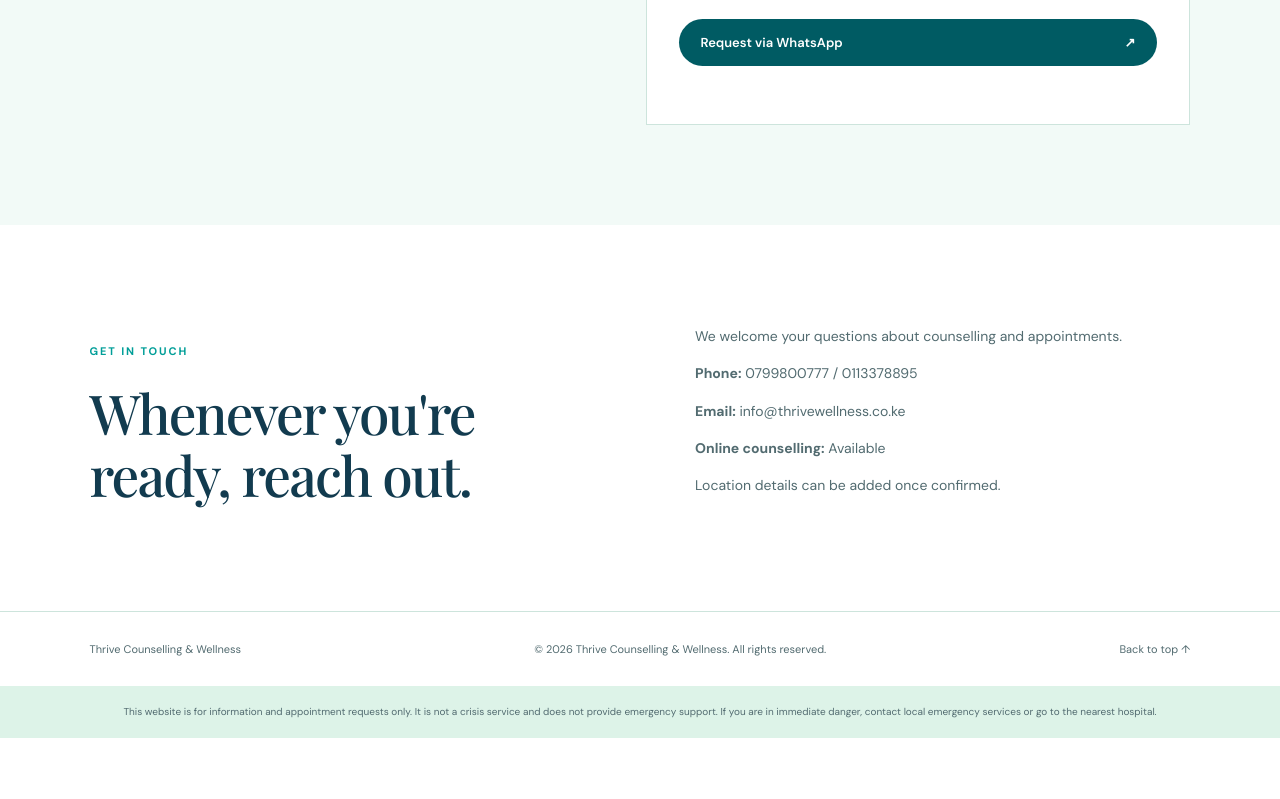
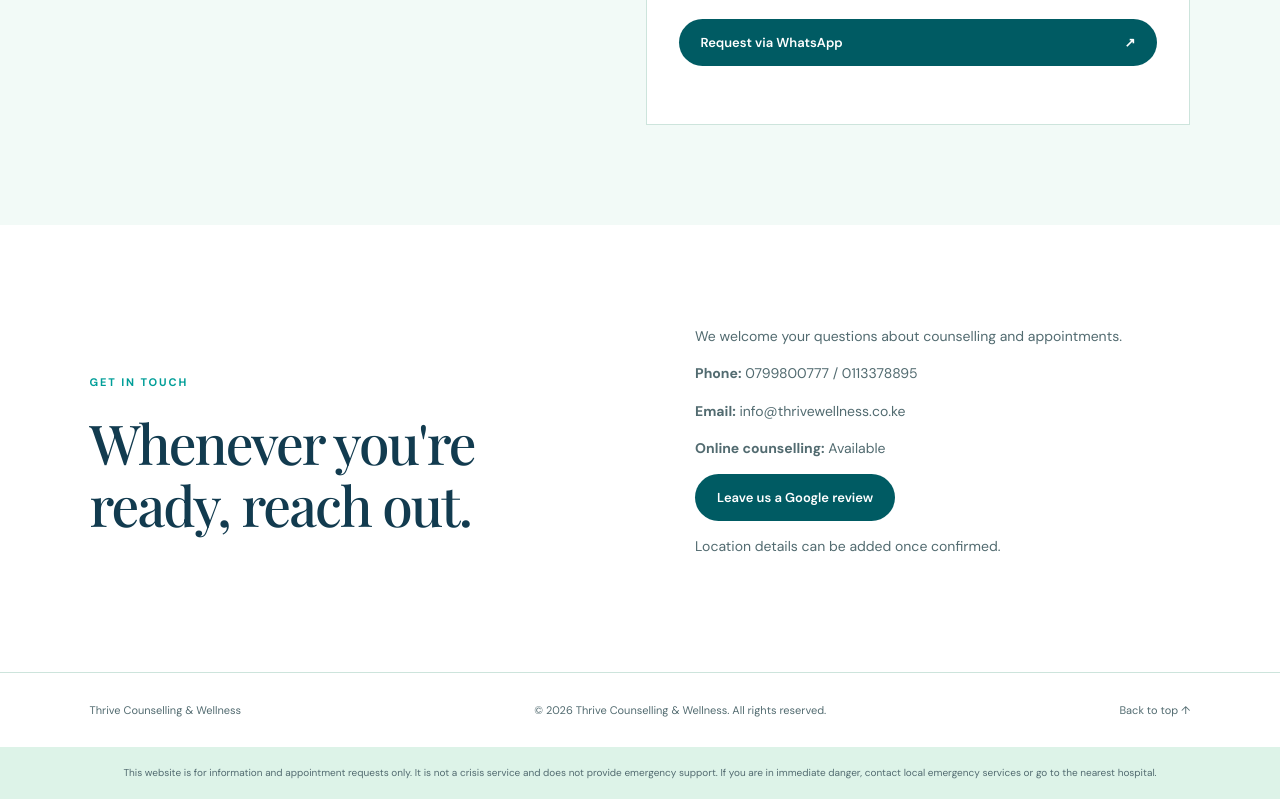
Before and after one commit to chesamtech/thrive-counseling-and-wellness-center, a plain HTML site: page index.html in a window 1280 px wide. Shown: the part 5842-6641 px from the top of the page. Before the commit the page ends 6580 px from the top, so only its background shows below. Drawn offline with nearby package versions, Linux system fonts and the light colour scheme; a web font is replaced by a local one.

Commit message:
Add Google review button

```diff
--- a/index.html
+++ b/index.html
@@ -214,6 +214,14 @@
         <p><strong>Phone:</strong> 0799800777 / 0113378895</p>
         <p><strong>Email:</strong> <a href="mailto:info@thrivewellness.co.ke">info@thrivewellness.co.ke</a></p>
         <p><strong>Online counselling:</strong> Available</p>
+        <p>
+  <a class="button button-primary"
+     href="https://g.page/r/CWfz5qkd24oREAI/review"
+     target="_blank"
+     rel="noopener noreferrer">
+    Leave us a Google review
+  </a>
+</p>
         <p class="small-note">Location details can be added once confirmed.</p>
       </div>
     </section>
```
